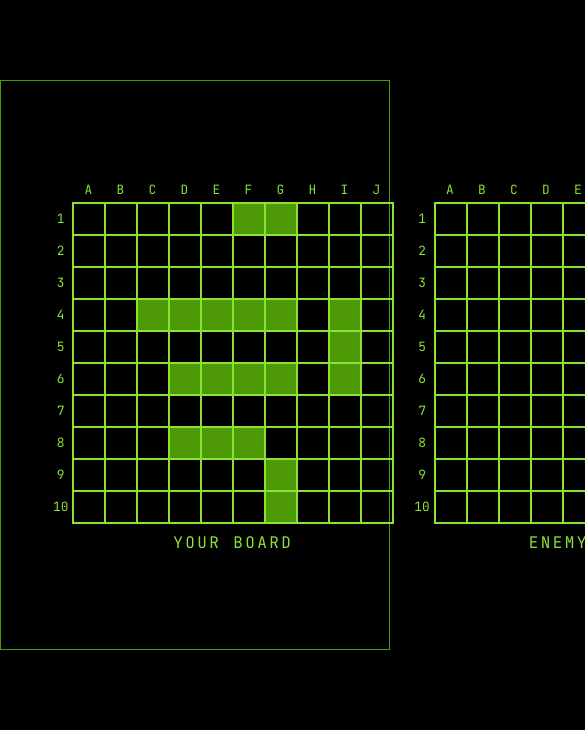
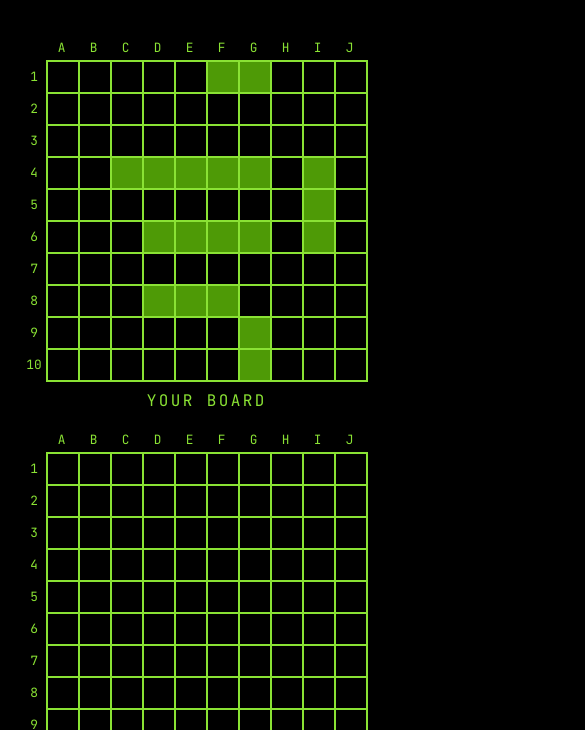
Before and after one commit to grntco/battleship, a website built with webpack: page dist/index.html in a window 390 px wide. Shown: the part 115-845 px from the top of the page, 585 px wide, since content can reach past the window. Built offline with nearby package versions, Linux system fonts and the light colour scheme.

Commit message:
added media query for game container

```diff
--- a/src/styles.css
+++ b/src/styles.css
@@ -155,8 +155,6 @@ button:focus {
 .grid-container {
   display: grid;
   grid-template-columns: 1fr, 322px;
-  /* grid-template-rows: 1fr, 322px, 1fr; */
-  /* hmm^ */
 }
 
 .grid-container__x-axis-container {
@@ -234,7 +232,6 @@ button:focus {
   padding: 8px;
   display: flex;
   justify-content: center;
-  /* align-items: center; */
 }
 
 .footer__gh-link {
@@ -264,3 +261,13 @@ button:focus {
     transform: scale(1.2);
   }
 }
+
+@media (max-width: 910px) {
+  .game-container {
+    padding: none;
+    border: none;
+    flex-direction: column;
+    width: auto;
+  }
+
+}
```
